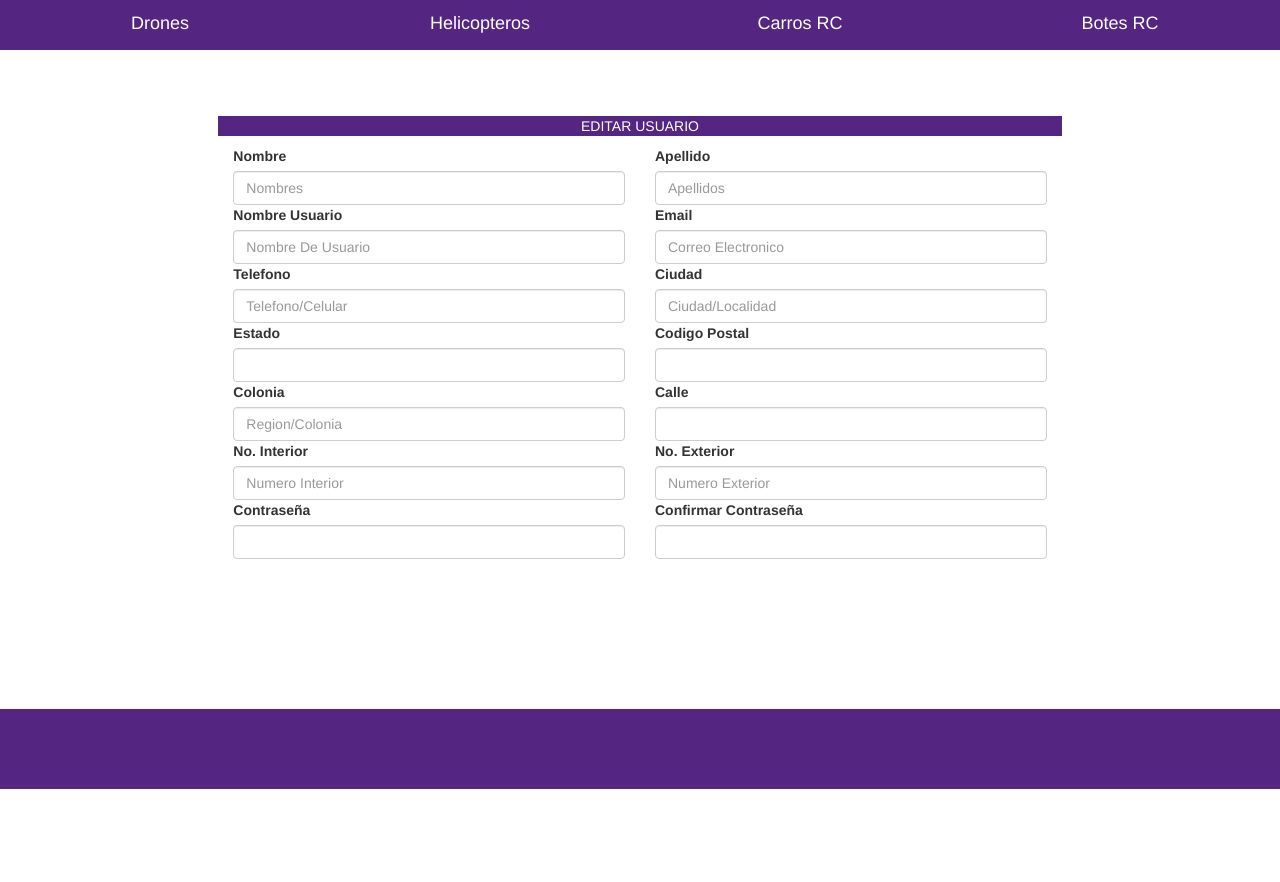
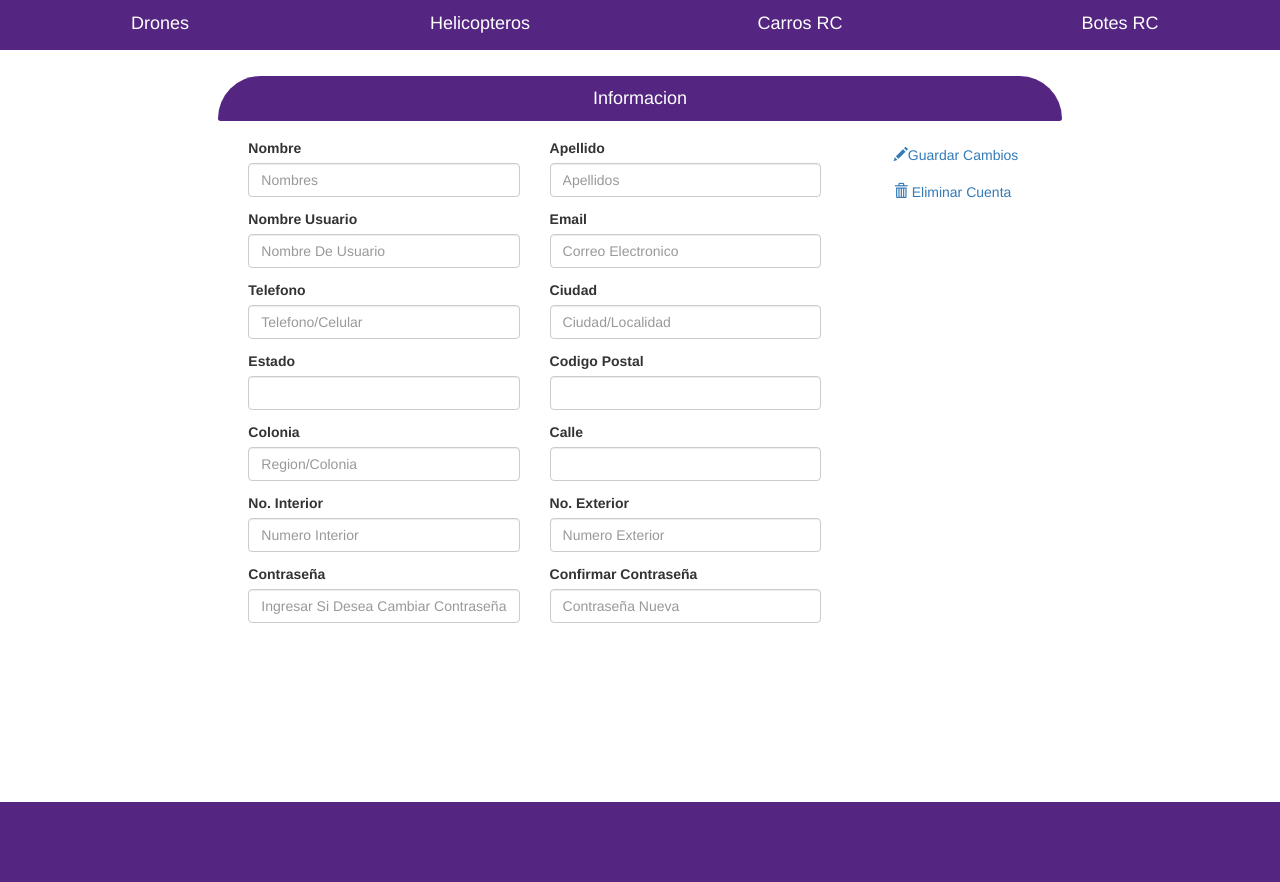
Before and after one commit to efraindiaz/kontrolgeek, a PHP site: page /EditarUsuario.php in a window 1280 px wide. Shown: the part 62-944 px from the top of the page. Before the commit the page ends 851 px from the top, so only its background shows below. Run offline with PHP 8.4, Linux system fonts and the light colour scheme; the visitor is signed in with stand-in values (Sample User, id 1); data that the repository does not hold is empty.

Commit message:
Validaciones
En login, agregar usuario, editar usuario, actualizar usuario, etc.
etc......

```diff
--- a/EditarUsuario.php
+++ b/EditarUsuario.php
@@ -12,27 +12,31 @@
 </head>
 <body>
 	<?php require_once('header.php'); ?>
-
 	 <div class="row info">
 	     <div class="col-md-8 col-md-offset-2 rowInfoUsuario">
-                <p class="bg-primary text-center">EDITAR USUARIO</p>
+                <div class="titulo">
+                	<h4>Informacion</h4>
+                </div>
+                <form class="formEdit">
+	 			<input type="hidden" name="passwordHidden" class="passwordHidden">
 
+                <div class="col-md-9">
 			      	<div class="col-xs-6">
 				        <label for="nombre">Nombre</label>
-				        <input type="text" name="nombre" class="form-control nombre" placeholder="Nombres">
+				        <input type="text" name="nombre" class="form-control nombre" placeholder="Nombres" required>
 				    </div>
 				    <div class="col-xs-6">
 				        <label for="apellido">Apellido</label>
-				        <input type="text" name="apellido" class="form-control apellido" placeholder="Apellidos">
+				        <input type="text" name="apellido" class="form-control apellido" placeholder="Apellidos" required>
 				    </div>
 
 				    <div class="col-xs-6">
 				        <label for="nombreU">Nombre Usuario</label>
-				        <input type="text" name="nombreU" class="form-control nombreU" placeholder="Nombre De Usuario">
+				        <input type="text" name="nombreU" class="form-control nombreU" placeholder="Nombre De Usuario" required>
 				    </div>
 				    <div class="col-xs-6">
 				        <label for="email">Email</label>
-				        <input type="text" name="email" class="form-control email" placeholder="Correo Electronico">
+				        <input type="text" name="email" class="form-control email" placeholder="Correo Electronico" required>
 				    </div>
 
 				    <div class="col-xs-6">
@@ -41,44 +45,59 @@
 				    </div>
 				    <div class="col-xs-6">
 				        <label for="ciudad">Ciudad</label>
-				        <input type="text" name="ciudad" class="form-control ciudad" placeholder="Ciudad/Localidad">
+				        <input type="text" name="ciudad" class="form-control ciudad" placeholder="Ciudad/Localidad" required>
 				    </div>
 
 				    <div class="col-xs-6">
 				        <label for="estado">Estado</label>
-				        <input type="text" name="estado" class="form-control estado">
+				        <input type="text" name="estado" class="form-control estado" required>
 				    </div>
 				    <div class="col-xs-6">
 				        <label for="codigop">Codigo Postal</label>
-				        <input type="text" name="codigop" class="form-control codigop">
+				        <input type="text" name="codigop" class="form-control codigop" required>
 				    </div>
 
 				    <div class="col-xs-6">
 				        <label for="colonia">Colonia</label>
-				        <input type="text" name="colonia" class="form-control colonia" placeholder="Region/Colonia">
+				        <input type="text" name="colonia" class="form-control colonia" placeholder="Region/Colonia" required>
 				    </div>
 				    <div class="col-xs-6">
 				        <label for="calle">Calle</label>
-				        <input type="text" name="calle" class="form-control calle">
+				        <input type="text" name="calle" class="form-control calle" required>
 				    </div>
 
 				    <div class="col-xs-6">
 				        <label for="NuInterior">No. Interior</label>
-				        <input type="text" name="NuInterior" class="form-control NuInterior" placeholder="Numero Interior">
+				        <input type="text" name="NuInterior" class="form-control NuInterior" placeholder="Numero Interior" required>
 				    </div>
 				    <div class="col-xs-6">
 				        <label for="NuExterior">No. Exterior</label>
-				        <input type="text" name="NuExterior" class="form-control NuExterior" placeholder="Numero Exterior">
+				        <input type="text" name="NuExterior" class="form-control NuExterior" placeholder="Numero Exterior" required>
 				    </div>
 
 				    <div class="col-xs-6">
 				        <label for="passwordR">Contraseña</label>
-				        <input type="text" name="password" class="form-control passwordR">
+				        <input type="text" name="password" class="form-control passwordR" placeholder="Ingresar Si Desea Cambiar Contraseña">
 				    </div>
 				    <div class="col-xs-6">
 				        <label for="passwordC">Confirmar Contraseña</label>
-				        <input type="text" name="passwordC" class="form-control passwordC">
+				        <input type="text" name="passwordC" class="form-control passwordC" placeholder="Contraseña Nueva">
 				    </div>
+
+				</div>
+				<div class="col-md-3">
+					<div class="col-xs-12">
+					<button type="submit" class="btn btn-link btnEditarUser">
+						<span class="glyphicon glyphicon-pencil" aria-hidden="true"></span>Guardar Cambios
+					</button>
+					</div>
+					<div class="col-xs-12">
+					<button type="button" class="btn btn-link btnEliminarUser">
+					  <span class="glyphicon glyphicon-trash" aria-hidden="true"></span> Eliminar Cuenta
+					</button>
+					</div>
+				</div>
+			</form>
          </div>
 	  </div>
 
@@ -86,6 +105,7 @@
 	<?php require_once('Login.php'); ?>
 	<?php require_once('Registro.php'); ?>
 	<script src="js/registroUsuarioAjax.js"></script>
+	<script src="js/consultaUser.js"></script>
 
 </body>
 </html>
--- a/Login.php
+++ b/Login.php
@@ -1,5 +1,4 @@
 <!-- MODAL PARA EL INICIO DE SESION-->
-
 	<div class="modal fade modalLogin">
 	  <div class="modal-dialog">
 	    <div class="modal-content">
@@ -7,15 +6,16 @@
 	        <button type="button" class="close" data-dismiss="modal" aria-hidden="true">×</button>
 	        <h4 class="modal-title">Iniciar Sesion</h4>
 	      </div>
-	      <form class="formLogin" action="db/checkLogin.php">
+	      <form class="formLogin">
 	      <div class="modal-body bodyLogin">
+	      <div id="alert"></div>
 		      	<div class="form-group">
 			        <label for="NombreU">Nombre</label>
 			        <input type="text" name="NombreU" class="form-control nombreU" placeholder="Nombre Usuario">
 			    </div>
 			    <div class="form-group">
 			        <label for="pass">Contraseña</label>
-			        <input type="text" name="pass" class="form-control password" placeholder="Contraseña">
+			        <input type="password" name="pass" class="form-control password" placeholder="Contraseña">
 			    </div>
 	      </div>
 	      <div class="modal-footer">
@@ -27,4 +27,5 @@
 	  </div>
 	</div>
 
+<script src="js/loginAjax.js"></script>
 <!-- MODAL PARA EL INICIO DE SESION FIIIIIIN-->
--- a/Registro.php
+++ b/Registro.php
@@ -1,5 +1,5 @@
 <!-- MODAL PARA EL REGISTRO DE INICIO DE SESION-->
-<form class="formRegistro">
+
 	<div class="modal fade modalRegistro">
 	  <div class="modal-dialog">
 	    <div class="modal-content">
@@ -7,25 +7,27 @@
 	        <button type="button" class="close" data-dismiss="modal" aria-hidden="true">×</button>
 	        <h4 class="modal-title">Registro De Usuario</h4>
 	      </div>
+	      <form class="formRegistro">
 	      <div class="modal-body bodyRegistro">
 		      	<div class="row">
+		      	<div id="alert"></div>
 			      	<div class="col-xs-6">
-				        <label for="nombre">Nombre</label>
-				        <input type="text" name="nombre" class="form-control nombre" placeholder="Nombres">
+				        <label for="nombre">Nombre *</label>
+				        <input type="text" name="nombre" class="form-control nombre" placeholder="Nombres" required>
 				    </div>
 				    <div class="col-xs-6">
-				        <label for="apellido">Apellido</label>
-				        <input type="text" name="apellido" class="form-control apellido" placeholder="Apellidos">
+				        <label for="apellido">Apellido *</label>
+				        <input type="text" name="apellido" class="form-control apellido" placeholder="Apellidos" required>
 				    </div>
 			    </div>
 			    <div class="row">
 				    <div class="col-xs-6">
-				        <label for="nombreU">Nombre Usuario</label>
-				        <input type="text" name="nombreU" class="form-control nombreU" placeholder="Nombre De Usuario">
+				        <label for="nombreU">Nombre Usuario *</label>
+				        <input type="text" name="nombreU" class="form-control nombreU" placeholder="Nombre De Usuario" required>
 				    </div>
 				    <div class="col-xs-6">
-				        <label for="email">Email</label>
-				        <input type="text" name="email" class="form-control email" placeholder="Correo Electronico">
+				        <label for="email">Email *</label>
+				        <input type="text" name="email" class="form-control email" placeholder="Correo Electronico" required>
 				    </div>
 			    </div>
 			    <div class="row">
@@ -34,57 +36,57 @@
 				        <input type="text" name="telefono" class="form-control telefono" placeholder="Telefono/Celular">
 				    </div>
 				    <div class="col-xs-6">
-				        <label for="ciudad">Ciudad</label>
-				        <input type="text" name="ciudad" class="form-control ciudad" placeholder="Ciudad/Localidad">
+				        <label for="ciudad">Ciudad *</label>
+				        <input type="text" name="ciudad" class="form-control ciudad" placeholder="Ciudad/Localidad" required>
 				    </div>
 			    </div>
 			    <div class="row">
 				    <div class="col-xs-6">
-				        <label for="estado">Estado</label>
-				        <input type="text" name="estado" class="form-control estado">
+				        <label for="estado">Estado *</label>
+				        <input type="text" name="estado" class="form-control estado" required>
 				    </div>
 				    <div class="col-xs-6">
-				        <label for="codigop">Codigo Postal</label>
-				        <input type="text" name="codigop" class="form-control codigop">
+				        <label for="codigop">Codigo Postal *</label>
+				        <input type="text" name="codigop" class="form-control codigop" required>
 				    </div>
 			    </div>
 			    <div class="row">
 				    <div class="col-xs-6">
-				        <label for="colonia">Colonia</label>
-				        <input type="text" name="colonia" class="form-control colonia" placeholder="Region/Colonia">
+				        <label for="colonia">Colonia *</label>
+				        <input type="text" name="colonia" class="form-control colonia" placeholder="Region/Colonia" required>
 				    </div>
 				    <div class="col-xs-6">
-				        <label for="calle">Calle</label>
-				        <input type="text" name="calle" class="form-control calle">
+				        <label for="calle">Calle *</label>
+				        <input type="text" name="calle" class="form-control calle" required>
 				    </div>
 			    </div>
 			    <div class="row">
 				    <div class="col-xs-6">
-				        <label for="NuInterior">No. Interior</label>
-				        <input type="text" name="NuInterior" class="form-control NuInterior" placeholder="Numero Interior">
+				        <label for="NuInterior">No. Interior *</label>
+				        <input type="text" name="NuInterior" class="form-control NuInterior" placeholder="Numero Interior" required>
 				    </div>
 				    <div class="col-xs-6">
-				        <label for="NuExterior">No. Exterior</label>
-				        <input type="text" name="NuExterior" class="form-control NuExterior" placeholder="Numero Exterior">
+				        <label for="NuExterior">No. Exterior *</label>
+				        <input type="text" name="NuExterior" class="form-control NuExterior" placeholder="Numero Exterior" required>
 				    </div>
 			    </div>
 			    <div class="row">
 				    <div class="col-xs-6">
-				        <label for="passwordR">Contraseña</label>
-				        <input type="text" name="password" class="form-control passwordR">
+				        <label for="passwordR">Contraseña *</label>
+				        <input type="password" name="password" class="form-control passwordR" required>
 				    </div>
 				    <div class="col-xs-6">
-				        <label for="passwordC">Confirmar Contraseña</label>
-				        <input type="text" name="passwordC" class="form-control passwordC">
+				        <label for="passwordC">Confirmar Contraseña *</label>
+				        <input type="password" name="passwordC" class="form-control passwordC" required>
 				    </div>
 			    </div>
 	      </div>
 	      <div class="modal-footer">
 	        <button type="button" class="btn btn-default" data-dismiss="modal">Cancelar</button>
-	        <button type="button" class="btn btnAcepRegistro" data-dismiss="modal">Aceptar</button>
+	        <button type="submit" class="btn btnAcepRegistro"">Aceptar</button>
 	      </div>
+	      </form>
 	    </div>
 	  </div>
 	</div>
-</form>
 <!-- MODAL PARA EL REGISTRO DE INICIO DE SESION FIIIIIIN-->
--- a/css/EditarUsuario.css
+++ b/css/EditarUsuario.css
@@ -1,8 +1,29 @@
-.bg-primary {
-    color: #fff;
-    background-color: #542682;
+
+.rowInfoUsuario{
+	margin-top: 2%;
 }
 
-.rowInfoUsuario{
-	margin-top: 5%;
+.rowInfoUsuario div{
+	margin-bottom: 2%;
 }
+
+.acciones{
+	background-color: #542682;
+}
+
+.acciones div{
+	color: white;
+}
+
+.titulo{
+	color: #fff;
+    background-color: #542682;
+    text-align: center;
+    padding-top: 0.3%;
+    padding-bottom: 0.3%;
+    border-radius: 5px;
+	border-top-right-radius: 80px;
+	border-top-left-radius: 80px;
+}
+
+.input-group .input-group-addon{}
```
Also changed, not shown: db/checkLogin.php (+3 -6 lines), db/consultaUsuario.php (added, +58 -0 lines), db/editUsuario.php (added, +47 -0 lines), db/registroUsuario.php (+16 -4 lines), js/consultaUser.js (added, +40 -0 lines), js/loginAjax.js (added, +21 -0 lines), js/registroUsuarioAjax.js (+14 -23 lines).
